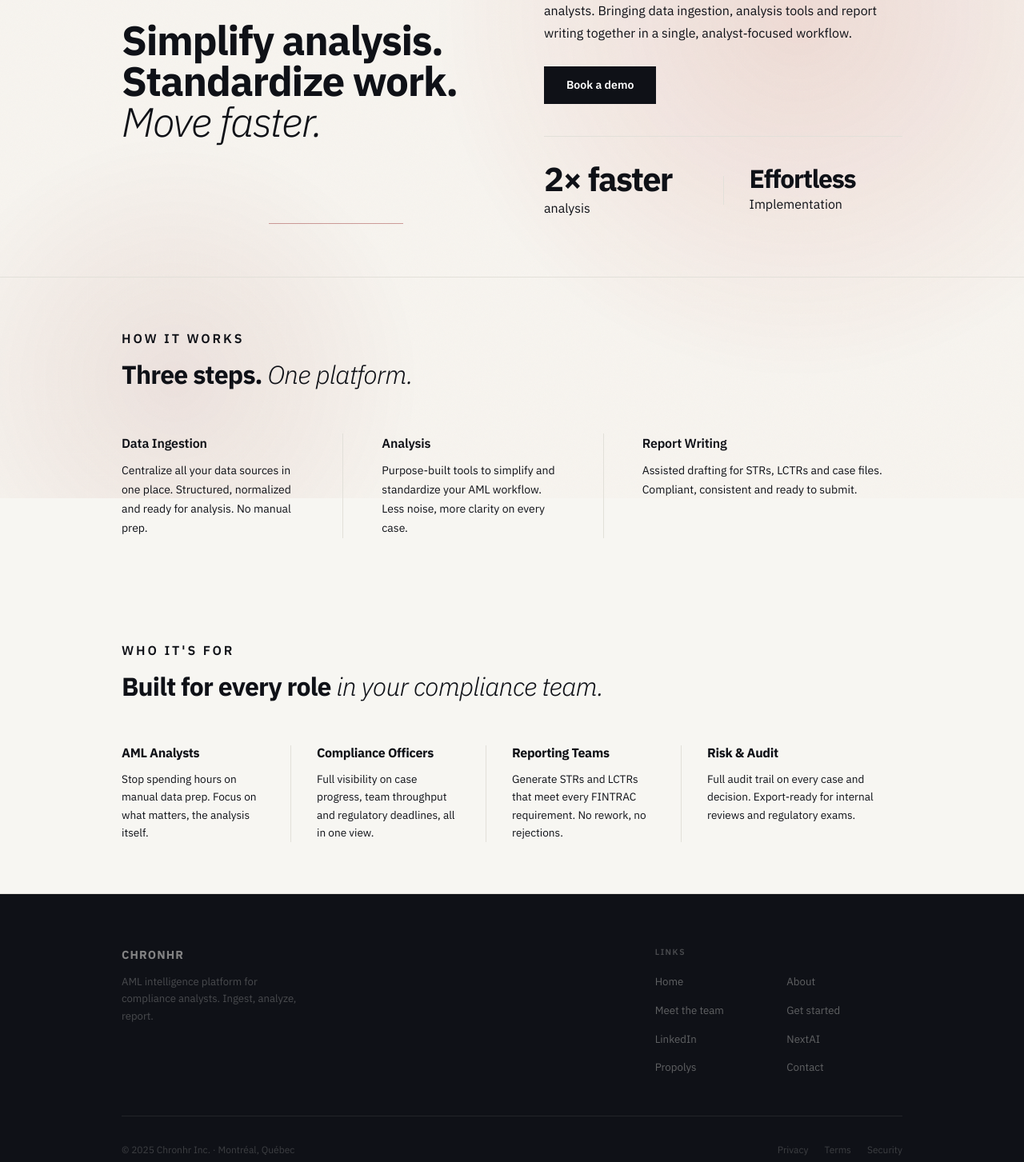
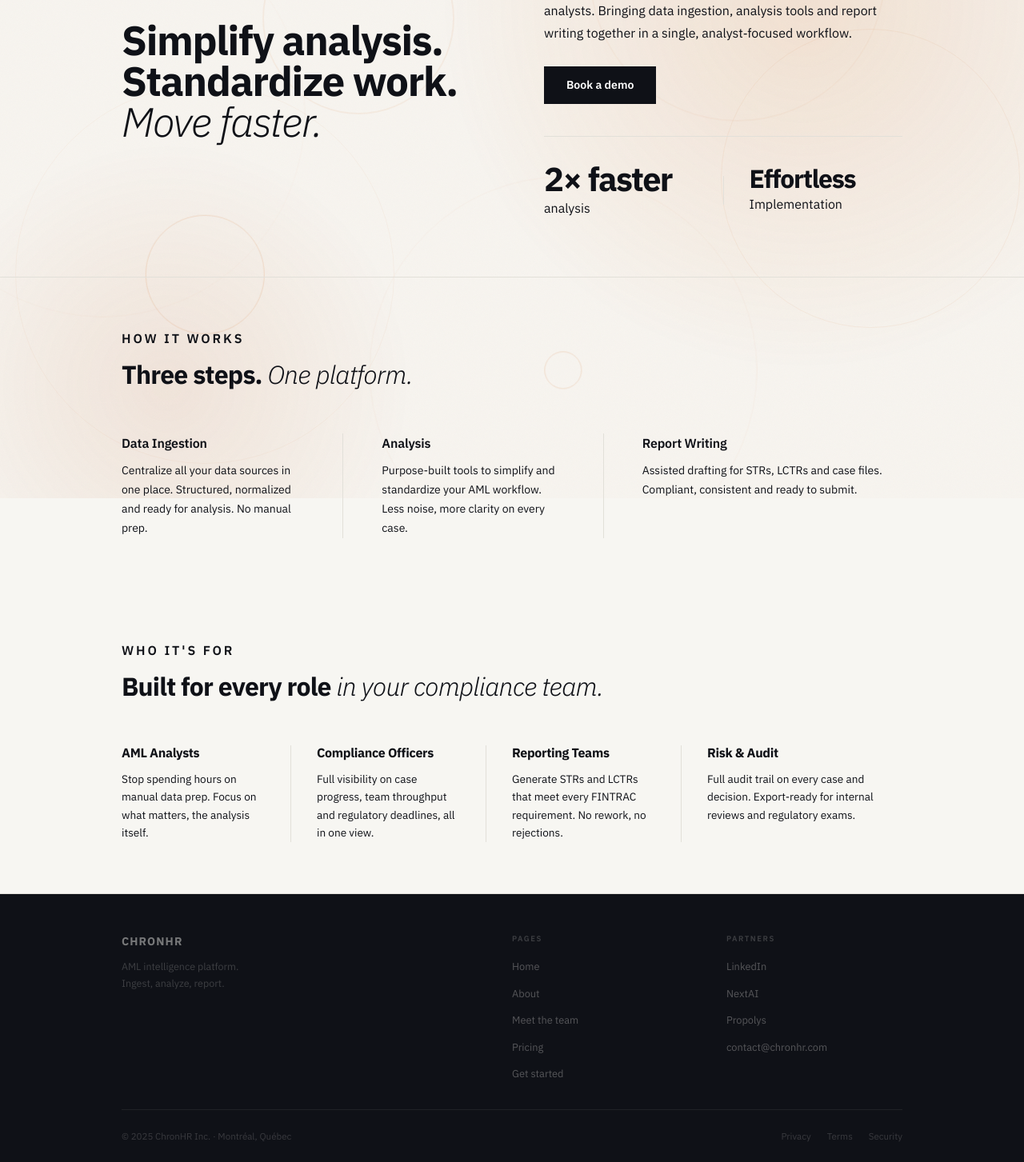
Before and after one commit to YanisOuld/Hermen_website, a React (Vite) app: page / in a window 1280 px wide. Shown: the part 177-1630 px from the top of the page at 80% size. Built offline with nearby package versions, Linux system fonts and the light colour scheme.

Commit message:
feat: new fixes

```diff
--- a/package.json
+++ b/package.json
@@ -10,6 +10,7 @@
     "preview": "vite preview"
   },
   "dependencies": {
+    "@emailjs/browser": "^4.4.1",
     "react": "^19.2.0",
     "react-dom": "^19.2.0"
   },
--- a/src/components/Background.jsx
+++ b/src/components/Background.jsx
@@ -2,39 +2,21 @@ import '../styles/bg.css'
 
 export default function Background() {
   return (
-    <div className="bg" aria-hidden="true">
+    <div class="bg">
+      <div class="orb orb-1"></div>
+      <div class="orb orb-2"></div>
 
-      {/* Gradient mesh orbs */}
-      <div className="orb orb-1" />
-      <div className="orb orb-2" />
+      <div class="ripple rp-1"></div>
+      <div class="ripple rp-1b"></div>
+      <div class="ripple rp-2"></div>
+      <div class="ripple rp-2b"></div>
+      <div class="ripple rp-3"></div>
+      <div class="ripple rp-3b"></div>
+      <div class="ripple rp-4"></div>
+      <div class="ripple rp-5"></div>
+      <div class="ripple rp-6"></div>
 
-      {/* Glitch lines — horizontal */}
-      <div className="gh gh1 col-a" />
-      <div className="gh gh2 col-b thick" />
-      <div className="gh gh3 col-c" />
-      <div className="gh gh4 col-a" />
-      <div className="gh gh5 col-b" />
-      <div className="gh gh6 col-c thick" />
-      <div className="gh gh7 col-a" />
-      <div className="gh gh8 col-b" />
-
-      {/* Glitch lines — vertical */}
-      <div className="gv gv1 col-b" />
-      <div className="gv gv2 col-a thick-v" />
-      <div className="gv gv3 col-c" />
-      <div className="gv gv4 col-b" />
-      <div className="gv gv5 col-a" />
-      <div className="gv gv6 col-c thick-v" />
-
-      {/* Glitch lines — diagonal (wrapper = position, inner = rotation + animation) */}
-      <div className="gd-wrap gd-wrap-1"><div className="gd gd1 col-a" /></div>
-      <div className="gd-wrap gd-wrap-2"><div className="gd gd2 col-b" /></div>
-      <div className="gd-wrap gd-wrap-3"><div className="gd gd3 col-c thick" /></div>
-      <div className="gd-wrap gd-wrap-4"><div className="gd gd4 col-a" /></div>
-
-      {/* Paper grain */}
-      <div className="grain" />
-
+      <div class="grain"></div>
     </div>
   )
 }
--- a/src/components/ContactBlock.jsx
+++ b/src/components/ContactBlock.jsx
@@ -2,8 +2,8 @@ export default function ContactBlock() {
   return (
     <div className="left-contact">
       <div className="left-contact-label">Or reach us directly</div>
-      <a href="mailto:hello@chronhr.com" className="left-contact-email">
-        hello@chronhr.com
+      <a href="mailto:contacto@chronhr.com" className="left-contact-email">
+        contact@chronhr.com
       </a>
     </div>
   )
--- a/src/components/Nav.jsx
+++ b/src/components/Nav.jsx
@@ -1,6 +1,6 @@
 import { useState, useRef, useEffect } from "react";
 
-const brandLogo = "/chronhr-logo.png";
+const brandLogo = "/transparent_logo.png";
 
 const links = [
   { label: "Home",    href: "/",        key: "home" },
--- a/src/components/SiteFooter.jsx
+++ b/src/components/SiteFooter.jsx
@@ -2,35 +2,51 @@ function SiteFooter() {
   return (
     <footer>
       <div className="footer-inner">
+
         <div className="footer-top">
-          <div>
+
+          {/* Brand */}
+          <div className="footer-brand">
             <div className="footer-brand-name">CHRONHR</div>
             <div className="footer-brand-desc">
-              AML intelligence platform for compliance analysts. Ingest, analyze, report.
+              AML intelligence platform.<br />Ingest, analyze, report.
             </div>
           </div>
+
+          {/* Pages */}
           <div>
-            <div className="footer-col-title">Links</div>
+            <div className="footer-col-title">Pages</div>
             <ul className="footer-links">
               <li><a href="/">Home</a></li>
               <li><a href="/about">About</a></li>
               <li><a href="/team">Meet the team</a></li>
+              <li><a href="/pricing">Pricing</a></li>
               <li><a href="/get-started">Get started</a></li>
+            </ul>
+          </div>
+
+          {/* Partners & contact */}
+          <div>
+            <div className="footer-col-title">Partners</div>
+            <ul className="footer-links">
               <li><a href="https://www.linkedin.com" target="_blank" rel="noopener noreferrer">LinkedIn</a></li>
               <li><a href="https://www.nextai.com" target="_blank" rel="noopener noreferrer">NextAI</a></li>
               <li><a href="https://propolys.com" target="_blank" rel="noopener noreferrer">Propolys</a></li>
-              <li><a href="mailto:hello@chronhr.com">Contact</a></li>
+              <li><a href="mailto:contact@chronhr.com">contact@chronhr.com</a></li>
             </ul>
           </div>
+
         </div>
+
         <div className="footer-bottom">
-          <div>© 2025 Chronhr Inc. · Montréal, Québec</div>
+          <div>© 2025 ChronHR Inc. · Montréal, Québec</div>
           <div className="footer-legal">
             <a href="#">Privacy</a>
             <a href="#">Terms</a>
             <a href="#">Security</a>
           </div>
         </div>
+
       </div>
     </footer>
   )
--- a/src/pages/Roi.jsx
+++ b/src/pages/Roi.jsx
@@ -7,7 +7,7 @@ import ResultItem from '../components/ResultItem'
 export default function Roi() {
   // sliders state
   const [analysts, setAnalysts] = useState(5)
-  const [cases, setCases] = useState(20)
+  const [cases, setCases] = useState(100)
   const [hours, setHours] = useState(1)
   const [cost, setCost] = useState(45)
 
--- a/src/styles/bg.css
+++ b/src/styles/bg.css
@@ -9,6 +9,7 @@
   z-index: -1;
 }
 
+/* ─── ORBS ─────────────────────────────────────────────────── */
 
 .orb {
   position: absolute;
@@ -19,19 +20,19 @@
 .orb-1 {
   width: 900px;
   height: 900px;
-  background: radial-gradient(circle, rgba(180, 40, 30, 0.12) 0%, transparent 70%);
+  background: radial-gradient(circle, rgba(210, 100, 20, 0.13) 0%, transparent 70%);
   top: -300px;
   right: -200px;
-  animation: float1 28s ease-in-out infinite;
+  animation: float1 32s ease-in-out infinite;
 }
 
 .orb-2 {
   width: 600px;
   height: 600px;
-  background: radial-gradient(circle, rgba(120, 20, 18, 0.08) 0%, transparent 70%);
+  background: radial-gradient(circle, rgba(180, 70, 10, 0.09) 0%, transparent 70%);
   bottom: -180px;
   left: -120px;
-  animation: float2 22s ease-in-out infinite;
+  animation: float2 26s ease-in-out infinite;
 }
 
 @keyframes float1 {
@@ -46,115 +47,58 @@
   78%      { transform: translate(25px, -18px) scale(0.95); }
 }
 
+/* ─── RIPPLES ───────────────────────────────────────────────── */
 
-.col-a { background: rgba(190, 45, 32, 0.55); }
-.col-b { background: rgba(140, 20, 18, 0.45); }
-.col-c { background: rgba(210, 70, 50, 0.60); }
+/*
+  Each ripple is a circle that starts small and transparent,
+  grows to ~600px, then fades out — slow and ambient.
+  They're staggered so they never all pulse at once.
+*/
 
-.thick   { height: 2px; }
-.thick-v { width: 2px; }
-
-/* Horizontal — ligne pleine largeur qui traverse de gauche à droite */
-.gh {
+.ripple {
   position: absolute;
-  left: 0;
-  width: 100%;
-  height: 1px;
-  opacity: 0;
-  animation: glitch-h linear infinite;
+  border-radius: 50%;
+  border: 1px solid rgba(210, 100, 20, 0.28);
+  width: 0;
+  height: 0;
+  transform: translate(-50%, -50%);
+  animation: ripple-expand ease-out infinite;
+  will-change: transform, opacity;
 }
 
-.gh1 { top:  7%; animation-duration: 18s; animation-delay:  -3s; }
-.gh2 { top: 18%; animation-duration: 27s; animation-delay: -12s; }
-.gh3 { top: 29%; animation-duration: 21s; animation-delay:  -8s; }
-.gh4 { top: 44%; animation-duration: 33s; animation-delay: -19s; }
-.gh5 { top: 57%; animation-duration: 24s; animation-delay: -16s; }
-.gh6 { top: 68%; animation-duration: 22s; animation-delay: -10s; }
-.gh7 { top: 79%; animation-duration: 30s; animation-delay: -22s; }
-.gh8 { top: 91%; animation-duration: 26s; animation-delay:  -6s; }
+/* Positions — scattered across the viewport */
+.rp-1 { left: 72%; top: 18%; animation-duration: 12s; animation-delay:  0s;  }
+.rp-2 { left: 20%; top: 65%; animation-duration: 16s; animation-delay: -5s;  }
+.rp-3 { left: 55%; top: 80%; animation-duration: 14s; animation-delay: -9s;  }
+.rp-4 { left: 85%; top: 50%; animation-duration: 18s; animation-delay: -3s;  }
+.rp-5 { left: 35%; top: 25%; animation-duration: 13s; animation-delay: -11s; }
+.rp-6 { left: 10%; top: 40%; animation-duration: 17s; animation-delay: -7s;  }
 
-/* Vertical — ligne pleine hauteur qui traverse de haut en bas */
-.gv {
-  position: absolute;
-  top: 0;
-  height: 100%;
-  width: 1px;
-  opacity: 0;
-  animation: glitch-v linear infinite;
+/* Second ring per origin — slightly delayed, slightly larger */
+.rp-1b { left: 72%; top: 18%; animation-duration: 12s; animation-delay: -6s;  }
+.rp-2b { left: 20%; top: 65%; animation-duration: 16s; animation-delay: -13s; }
+.rp-3b { left: 55%; top: 80%; animation-duration: 14s; animation-delay: -4s;  }
+
+@keyframes ripple-expand {
+  0% {
+    width: 0;
+    height: 0;
+    opacity: 0;
+  }
+  8% {
+    opacity: 0.7;
+  }
+  70% {
+    opacity: 0.15;
+  }
+  100% {
+    width: 560px;
+    height: 560px;
+    opacity: 0;
+  }
 }
 
-.gv1 { left:  8%; animation-duration: 26s; animation-delay:  -5s; }
-.gv2 { left: 22%; animation-duration: 21s; animation-delay: -14s; }
-.gv3 { left: 38%; animation-duration: 34s; animation-delay:  -9s; }
-.gv4 { left: 55%; animation-duration: 28s; animation-delay: -20s; }
-.gv5 { left: 71%; animation-duration: 24s; animation-delay: -11s; }
-.gv6 { left: 88%; animation-duration: 31s; animation-delay: -24s; }
-
-/* Diagonal — wrapper handles position, inner line handles rotation + animation */
-.gd-wrap {
-  position: absolute;
-  left: -50%;
-  width: 200%;
-  height: 1px;
-  overflow: visible;
-}
-
-.gd-wrap-1 { top: 10%; }
-.gd-wrap-2 { top: 35%; }
-.gd-wrap-3 { top: 60%; }
-.gd-wrap-4 { top: 80%; }
-
-.gd {
-  display: block;
-  width: 100%;
-  height: 1px;
-  opacity: 0;
-  transform-origin: left center;
-}
-
-.gd1 { transform: rotate( 18deg); animation: glitch-d linear 29s  -7s  infinite; }
-.gd2 { transform: rotate(-12deg); animation: glitch-d linear 37s  -19s infinite; }
-.gd3 { transform: rotate( 27deg); animation: glitch-d linear 25s  -15s infinite; }
-.gd4 { transform: rotate(-20deg); animation: glitch-d linear 32s  -26s infinite; }
-
-
-/* ─── GLITCH KEYFRAMES ────────────────────────────────────────────────────── */
-
-/* Horizontal — faisceau qui glisse de gauche à droite */
-@keyframes glitch-h {
-  0%        { opacity: 0; clip-path: inset(0 100% 0 0); }
-  90%       { opacity: 0; clip-path: inset(0 100% 0 0); }
-  90.2%     { opacity: 0.9; clip-path: inset(0 85% 0 0); }
-  91.0%     { opacity: 0.85; clip-path: inset(0 20% 0 70%); }
-  91.6%     { opacity: 0.7; clip-path: inset(0 0% 0 90%); }
-  91.8%     { opacity: 0; clip-path: inset(0 0% 0 100%); }
-  100%      { opacity: 0; clip-path: inset(0 0% 0 100%); }
-}
-
-/* Vertical — faisceau qui glisse de haut en bas */
-@keyframes glitch-v {
-  0%        { opacity: 0; clip-path: inset(0 0 100% 0); }
-  85%       { opacity: 0; clip-path: inset(0 0 100% 0); }
-  85.2%     { opacity: 0.8; clip-path: inset(0 0 85% 0); }
-  86.0%     { opacity: 0.75; clip-path: inset(70% 0 20% 0); }
-  86.6%     { opacity: 0.6; clip-path: inset(90% 0 0% 0); }
-  86.8%     { opacity: 0; clip-path: inset(100% 0 0% 0); }
-  100%      { opacity: 0; clip-path: inset(100% 0 0% 0); }
-}
-
-/* Diagonal — même principe horizontal */
-@keyframes glitch-d {
-  0%        { opacity: 0; clip-path: inset(0 100% 0 0); }
-  92%       { opacity: 0; clip-path: inset(0 100% 0 0); }
-  92.2%     { opacity: 0.7; clip-path: inset(0 80% 0 0); }
-  93.0%     { opacity: 0.65; clip-path: inset(0 15% 0 75%); }
-  93.5%     { opacity: 0.5; clip-path: inset(0 0% 0 92%); }
-  93.7%     { opacity: 0; clip-path: inset(0 0% 0 100%); }
-  100%      { opacity: 0; clip-path: inset(0 0% 0 100%); }
-}
-
-
-/* ─── GRAIN ───────────────────────────────────────────────────────────────── */
+/* ─── GRAIN ─────────────────────────────────────────────────── */
 
 .grain {
   position: absolute;
--- a/src/styles/footer.css
+++ b/src/styles/footer.css
@@ -1,4 +1,3 @@
-/* FOOTER */
 footer {
   background: var(--ink);
   border-top: 1px solid var(--border);
@@ -7,68 +6,66 @@ footer {
 .footer-inner {
   max-width: 1080px;
   margin: 0 auto;
-  padding: 64px 52px 40px;
+  padding: 48px 52px 32px;
 }
 
 .footer-top {
   display: grid;
-  /* brand + links */
-  grid-template-columns: 2fr 1fr;
+  grid-template-columns: 2fr 1fr 1fr;
+  gap: 48px;
   align-items: start;
-  gap: 48px;
-  padding-bottom: 48px;
-  border-bottom: 1px solid rgba(247, 246, 242, 0.08);
-  margin-bottom: 32px;
+  padding-bottom: 32px;
+  border-bottom: 1px solid rgba(247,246,242,0.07);
+  margin-bottom: 24px;
 }
 
 .footer-brand-name {
-  font-size: 0.9rem;
+  font-size: 0.88rem;
   font-weight: 700;
   letter-spacing: 0.08em;
-  color: rgba(247, 246, 242, 0.5);
-  margin-bottom: 12px;
+  color: rgba(247,246,242,0.45);
+  margin-bottom: 10px;
 }
 
 .footer-brand-desc {
-  font-size: 0.82rem;
+  font-size: 0.78rem;
   line-height: 1.65;
-  color: rgba(247, 246, 242, 0.25);
-  max-width: 240px;
+  color: rgba(247,246,242,0.2);
 }
 
 .footer-col-title {
-  font-size: 0.65rem;
+  font-size: 0.6rem;
   font-weight: 600;
-  letter-spacing: 0.15em;
+  letter-spacing: 0.16em;
   text-transform: uppercase;
-  color: rgba(247, 246, 242, 0.25);
-  margin-bottom: 16px;
+  color: rgba(247,246,242,0.2);
+  margin-bottom: 14px;
 }
 
 .footer-links {
   list-style: none;
-  display: grid;
-  /* split links into two columns for less linear feel */
-  grid-template-columns: repeat(auto-fit, minmax(120px, 1fr));
-  gap: 10px 20px;
+  display: flex;
+  flex-direction: column;
+  gap: 8px;
 }
 
 .footer-links a {
-  font-size: 0.83rem;
-  color: rgba(247, 246, 242, 0.35);
+  font-size: 0.8rem;
+  color: rgba(247,246,242,0.3);
   text-decoration: none;
   transition: color 0.15s;
 }
 
 .footer-links a:hover {
-  color: rgba(247, 246, 242, 0.7);
+  color: rgba(247,246,242,0.65);
 }
 
 .footer-bottom {
   display: flex;
   justify-content: space-between;
-  font-size: 0.75rem;
-  color: rgba(247, 246, 242, 0.2);
+  align-items: center;
+  font-size: 0.72rem;
+  color: rgba(247,246,242,0.18);
 }
 
 .footer-legal {
@@ -77,11 +74,11 @@ footer {
 }
 
 .footer-legal a {
-  color: rgba(247, 246, 242, 0.2);
+  color: rgba(247,246,242,0.18);
   text-decoration: none;
   transition: color 0.15s;
 }
 
 .footer-legal a:hover {
-  color: rgba(247, 246, 242, 0.5);
+  color: rgba(247,246,242,0.45);
 }
--- a/src/styles/nav.css
+++ b/src/styles/nav.css
@@ -56,7 +56,7 @@
 }
 
 .nav-link {
-  font-size: 0.85rem;
+  font-size: 1rem;
   font-weight: 400;
   color: var(--ink);
   text-decoration: none;
```
Also changed, not shown: src/components/FoundersGrid.jsx (+12 -1 lines), src/components/GetStartedForm.jsx (+91 -41 lines), src/styles/getStarted.css (+91 -13 lines), public/transparent_logo.png (added), 1 other file (tests, documents, lock files or other folders).
